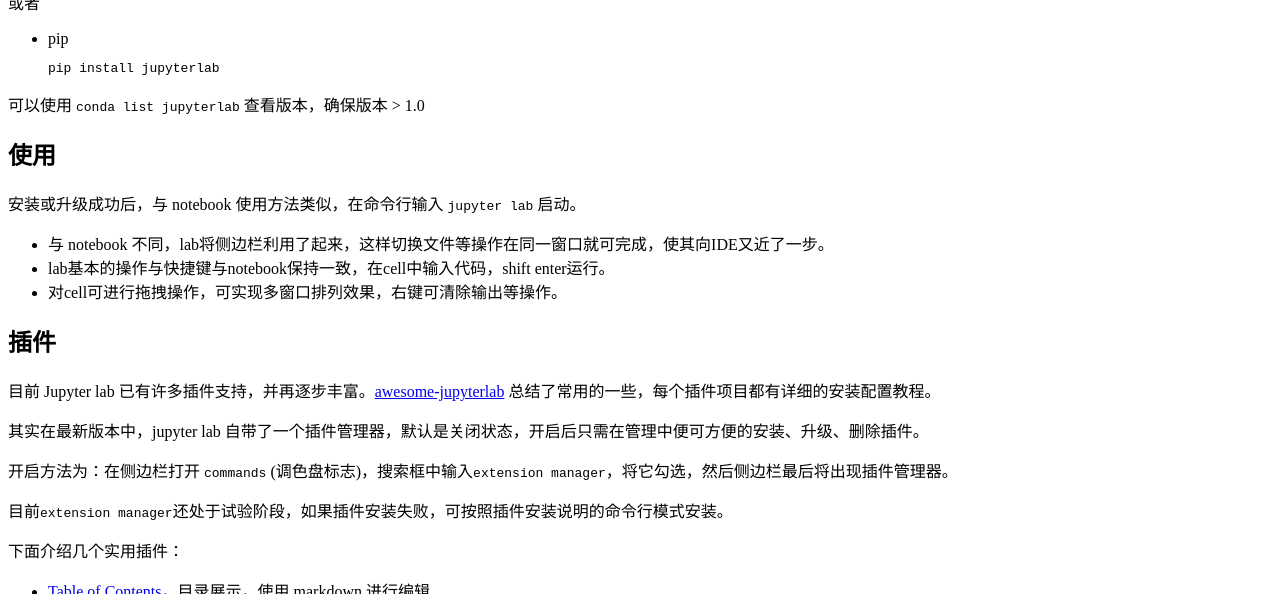
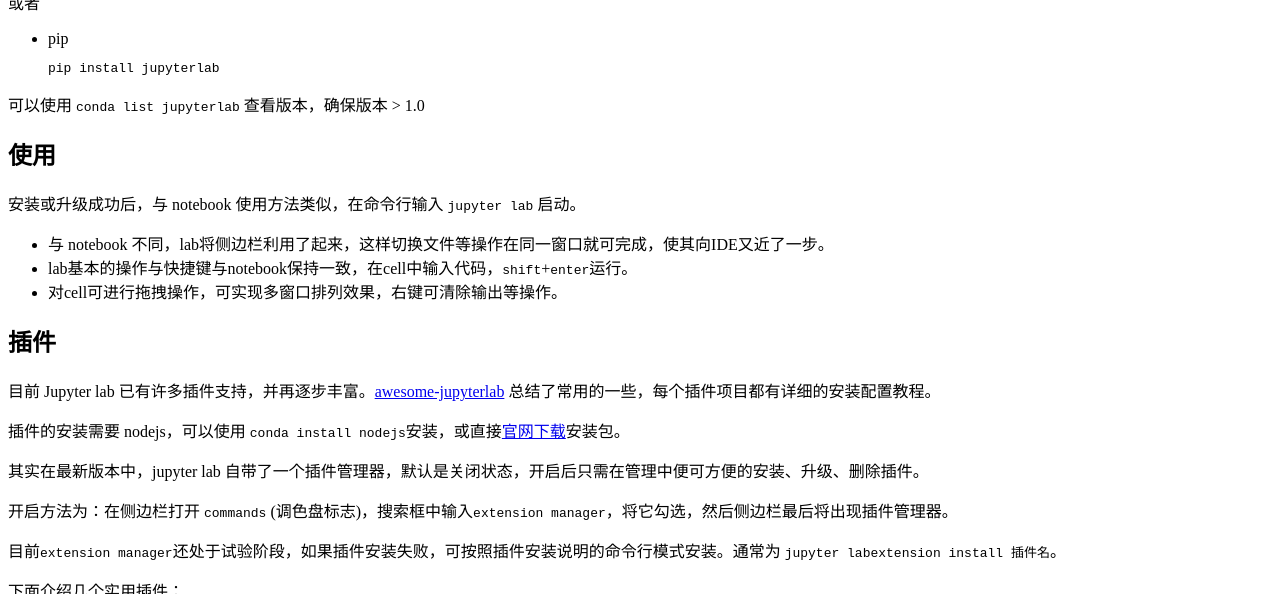
Before and after one commit to zweien/zweien.github.io, a Jekyll site: the page built from _posts/2019-08-12-jupyterlab.md, in a window 1280 px wide and 900 px high, scrolled down 1195 px, cut to the strip 0-594 px from the top of the window. Built offline with Jekyll 4.4.1, drawn with Linux system fonts in a browser that asks for light colours; comment, search, counter and statistics services are not loaded.

Commit message:
update jupyterlab

```diff
--- a/_posts/2019-08-12-jupyterlab.md
+++ b/_posts/2019-08-12-jupyterlab.md
@@ -39,7 +39,7 @@ pip install jupyterlab
 安装或升级成功后，与 notebook 使用方法类似，在命令行输入 `jupyter lab` 启动。
 
 - 与 notebook 不同，lab将侧边栏利用了起来，这样切换文件等操作在同一窗口就可完成，使其向IDE又近了一步。
-- lab基本的操作与快捷键与notebook保持一致，在cell中输入代码，shift enter运行。
+- lab基本的操作与快捷键与notebook保持一致，在cell中输入代码，`shift`+`enter`运行。
 - 对cell可进行拖拽操作，可实现多窗口排列效果，右键可清除输出等操作。
 
 
@@ -47,11 +47,13 @@ pip install jupyterlab
 
 目前 Jupyter lab 已有许多插件支持，并再逐步丰富。[awesome-jupyterlab](https://github.com/mauhai/awesome-jupyterlab) 总结了常用的一些，每个插件项目都有详细的安装配置教程。
 
+插件的安装需要 nodejs，可以使用 `conda install nodejs`安装，或直接[官网下载](http://nodejs.cn/download/)安装包。
+
 其实在最新版本中，jupyter lab 自带了一个插件管理器，默认是关闭状态，开启后只需在管理中便可方便的安装、升级、删除插件。
 
 开启方法为：在侧边栏打开 `commands` (调色盘标志)，搜索框中输入`extension manager`，将它勾选，然后侧边栏最后将出现插件管理器。
 
-目前`extension manager`还处于试验阶段，如果插件安装失败，可按照插件安装说明的命令行模式安装。
+目前`extension manager`还处于试验阶段，如果插件安装失败，可按照插件安装说明的命令行模式安装。通常为 `jupyter labextension install 插件名`。
 
 下面介绍几个实用插件：
 
```
